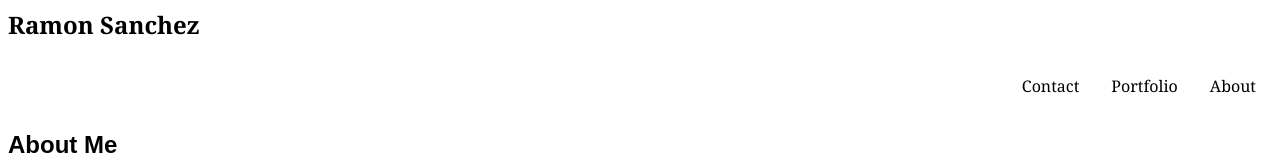
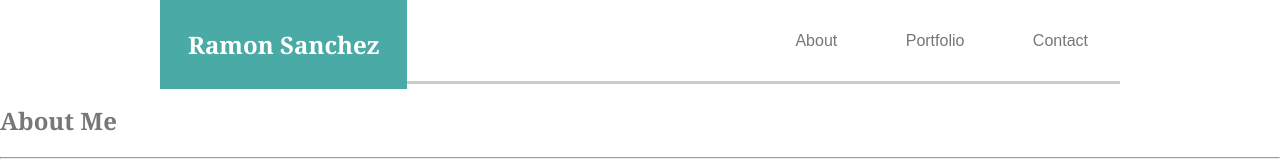
Before and after one commit to songwright/Basic-Portfolio, a plain HTML site: page index.html in a window 1280 px wide. Shown: the top 164 px of the page. Drawn offline with Linux system fonts and the light colour scheme.

Commit message:
Update nav styles

```diff
--- a/assets/css/style.css
+++ b/assets/css/style.css
@@ -1,37 +1,58 @@
-/* * {
+* {
   box-sizing: border-box;
-} */
+}
 
 body {
+  margin: auto;
+  color: #777777;
   font-family: 'Arial', 'Helvetica Neue', Helvetica, sans-serif;
 }
 
-/* Navbar */
-nav {
+h1, h2 {
   font-family: 'Georgia', Times, Times New Roman, serif;
 }
+
+/* Navbar */
+
+nav {
+  width: 960px;
+  background-color: #ffffff;
+  height: 84px;
+  margin: auto;
+  border-style: solid;
+  border-width: 0 0 3px 0;
+  border-bottom-color: #cccccc;
+}
+
 nav ul {
+  float: right;
   list-style-type: none;
-  margin: 0;
   padding: 0;
-  overflow: hidden;
-  background-color: #ffffff;
-  /* color: black; */
+  margin: 32px 0;
 }
 
 nav ul li {
-  float: right;
+  display: inline;
 }
 
 nav ul li a {
-  display: block;
-  color: white;
-  text-align: center;
-  padding: 14px 16px;
+  padding: 32px;
+  color: #777777;
   text-decoration: none;
-  color: black;
 }
 
 nav ul li a:hover {
-  background-color: #111;
+  background-color: #777777;
+  color: #ffffff;
 }
+
+nav h1 {
+  margin: 0;
+}
+
+#logo {
+  display: inline-block;
+  padding: 28px;
+  background: #4aaaa5;
+  color: #ffffff;
+}
```
